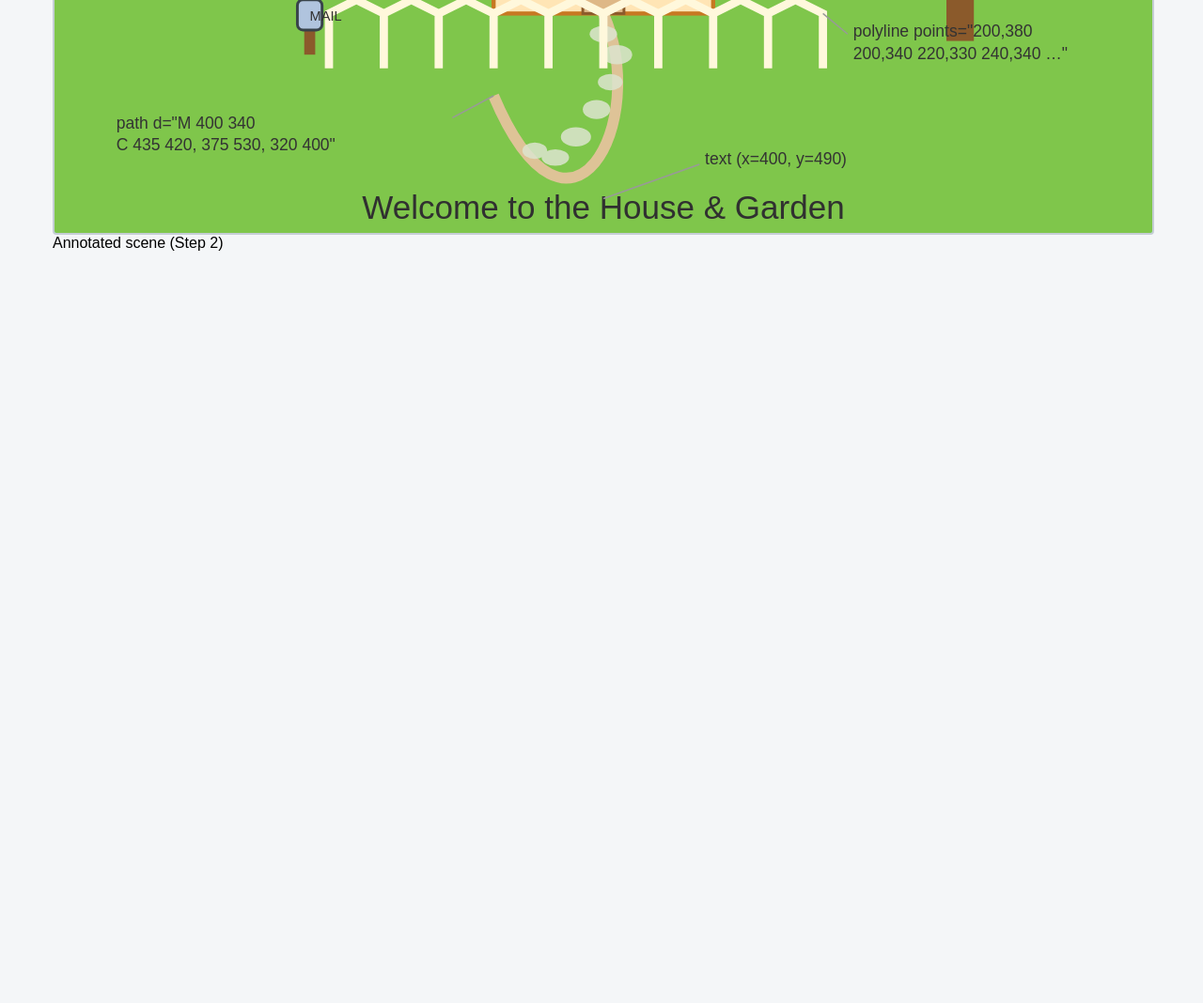
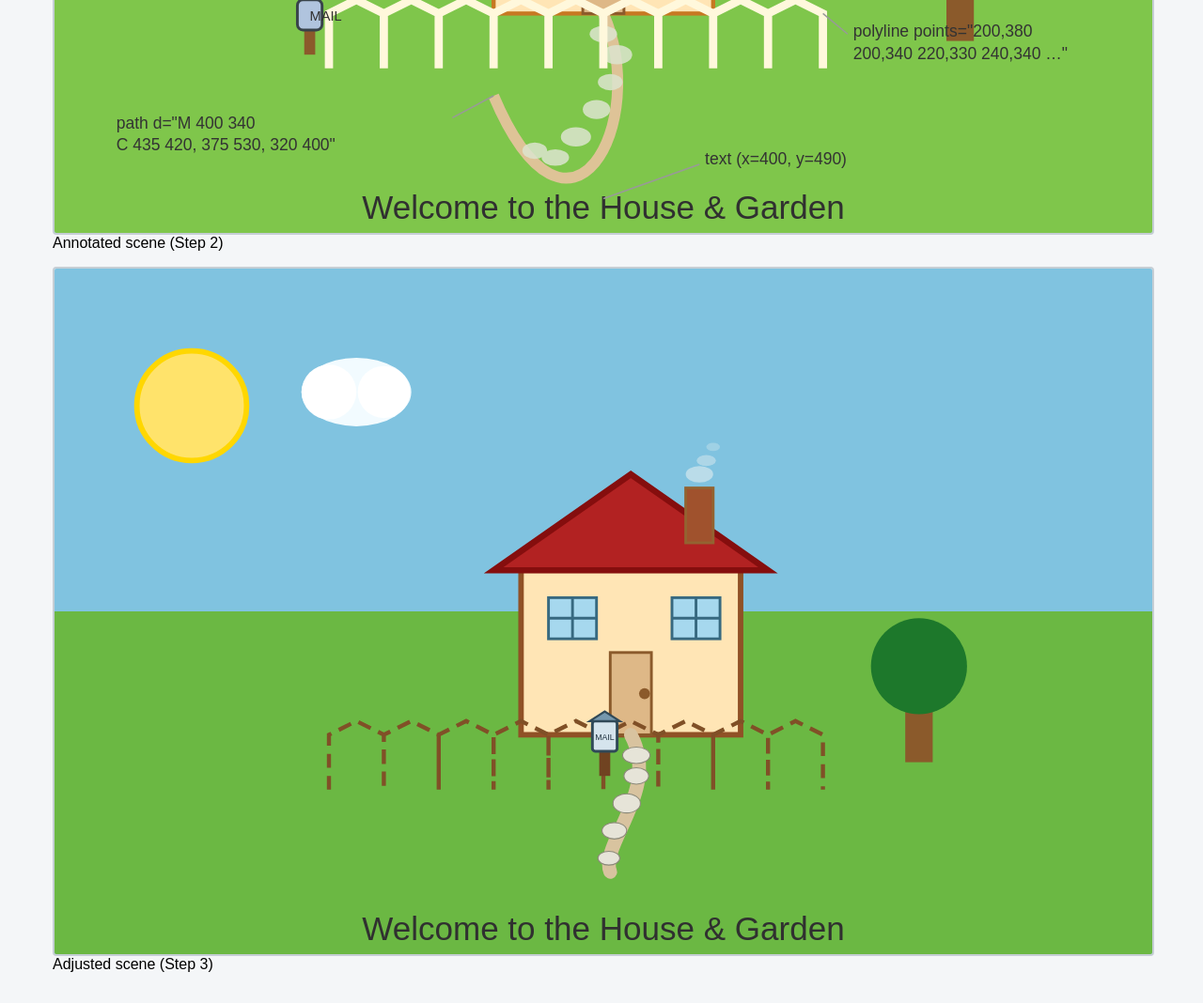
Before and after one commit to Haowo0904/T04-1, a plain HTML site: page index.html in a window 1280 px wide. Shown: the part 1284-2352 px from the top of the page at 94% size. Before the commit the page ends 1584 px from the top, so only its background shows below. Drawn offline with Linux system fonts and the light colour scheme.

Commit message:
style: reposition elements; refine fills/strokes; add path/mailbox/smoke [AI-assisted]

```diff
--- a/index.html
+++ b/index.html
@@ -10,6 +10,15 @@
     #scene-annotated #annotations { font-size: 12px; fill: #333; stroke: #999; stroke-width: 1; pointer-events: none; }
     #scene-annotated #annotations text { stroke: none; }
     #scene-annotated #annotations line { fill: none; }
+    /* Step 3 only: stronger outlines and distinct stroke weights. */
+    #scene-adjusted .sky { fill: #80c3e0; }
+    #scene-adjusted .grass { fill: #6bb843; }
+    #scene-adjusted .tree circle { fill: #1d782b; }
+    #scene-adjusted .house-body { stroke: #905126; stroke-width: 4; }
+    #scene-adjusted .roof { stroke: #850e0e; stroke-width: 4.5; }
+    #scene-adjusted .windows { stroke: #376980; stroke-width: 2; }
+    #scene-adjusted .fence { stroke: #805027; stroke-width: 3; stroke-dasharray: 10 6; }
+    #scene-adjusted .footpath { stroke-linecap: round; }
   </style>
 </head>
 <body>
@@ -171,5 +180,76 @@
   </svg>
     <figcaption>Annotated scene (Step 2)</figcaption>
   </figure>
+  <figure id="scene-adjusted-figure">
+  <svg id="scene-adjusted" xmlns="http://www.w3.org/2000/svg" viewBox="0 0 800 500" role="img" aria-labelledby="scene-adjusted-title scene-adjusted-desc">
+    <title id="scene-adjusted-title">House and Garden</title>
+    <desc id="scene-adjusted-desc">A sunny garden with a cloud, a tree, and a cream house with a red roof, chimney, door, and two blue windows. A dashed brown fence borders the house, and a curved stone footpath with a small mailbox leads to its door. Subtle smoke rises from the chimney.</desc>
+
+    <!-- Sky and grass -->
+    <rect class="sky" width="800" height="500" fill="#87cee5" />
+    <rect class="grass" y="250" width="800" height="250" fill="#7fc64b" />
+
+    <!-- Sun and cloud -->
+    <circle cx="100" cy="100" r="40" fill="#ffe36b" stroke="#ffd700" stroke-width="4" />
+    <ellipse cx="220" cy="90" rx="40" ry="25" fill="#f2fbff" />
+    <circle cx="200" cy="90" r="20" fill="white" />
+    <circle cx="240" cy="90" r="19" fill="white" />
+
+    <!-- Shift the tree slightly left to balance the house. -->
+    <g class="tree" transform="translate(-30 0)">
+      <rect x="650" y="295" width="20" height="65" fill="#8b5a2b" />
+      <circle cx="660" cy="290" r="35" fill="#228b22" />
+    </g>
+
+    <!-- Move the complete house, including windows and smoke, 20 units right. -->
+    <g transform="translate(20 0)">
+      <!-- House, roof, chimney, and smoke -->
+      <rect class="house-body" x="320" y="220" width="160" height="120" fill="#ffe5b5" stroke="#c77822" stroke-width="3" />
+      <polygon class="roof" points="300,220 400,150 500,220" fill="#b22222" stroke="#8b0000" stroke-width="3" />
+      <rect x="440" y="160" width="20" height="40" fill="#a0522d" stroke="#936331" stroke-width="2" />
+      <!-- Soft, fading ellipses form a subtle chimney puff. -->
+      <g class="smoke" fill="#e2edf0" opacity="0.7">
+        <ellipse cx="450" cy="150" rx="10" ry="6" opacity="0.85" />
+        <ellipse cx="455" cy="140" rx="7" ry="4" opacity="0.65" />
+        <ellipse cx="460" cy="130" rx="5" ry="3" opacity="0.45" />
+      </g>
+
+      <!-- Door and two windows with line-shaped panes -->
+      <rect x="385" y="280" width="30" height="60" fill="#deb887" stroke="#8b5a2b" stroke-width="2" />
+      <circle cx="410" cy="310" r="4" fill="#8b5a2b" />
+      <g class="windows" fill="#a6d8ee" stroke="#508ab0" stroke-width="2">
+        <rect x="340" y="240" width="35" height="30" />
+        <line x1="357.5" y1="240" x2="357.5" y2="270" />
+        <line x1="340" y1="255" x2="375" y2="255" />
+        <rect x="430" y="240" width="35" height="30" />
+        <line x1="447.5" y1="240" x2="447.5" y2="270" />
+        <line x1="430" y1="255" x2="465" y2="255" />
+      </g>
+    </g>
+
+    <!-- The stone footpath starts at the translated door center (420,340). -->
+    <path class="footpath" d="M 420 340 C 442 380, 397 420, 405 440" fill="none" stroke="#d8c39f" stroke-width="10" />
+    <g fill="#e6e4d8" stroke="#8b8979" stroke-width="0.75">
+      <ellipse cx="424" cy="355" rx="10" ry="6" />
+      <ellipse cx="424" cy="370" rx="9" ry="6" />
+      <ellipse cx="417" cy="390" rx="10" ry="7" />
+      <ellipse cx="408" cy="410" rx="9" ry="6" />
+      <ellipse cx="404" cy="430" rx="8" ry="5" />
+    </g>
+
+    <!-- A darker dashed stroke distinguishes the fence from the lawn. -->
+    <polyline class="fence" points="200,380 200,340 220,330 240,340 240,380 240,340 260,330 280,340 280,380 280,340 300,330 320,340 320,380 320,340 340,330 360,340 360,380 360,340 380,330 400,340 400,380 400,340 420,330 440,340 440,380 440,340 460,330 480,340 480,380 480,340 500,330 520,340 520,380 520,340 540,330 560,340 560,380" fill="none" stroke="#fff8dc" stroke-width="6" />
+
+    <!-- Reposition the mailbox beside the path and add a small pitched cap. -->
+    <g transform="translate(215 0)">
+      <rect x="182" y="350" width="8" height="20" fill="#704321" />
+      <rect x="177" y="330" width="18" height="22" rx="2" fill="#d5e4ed" stroke="#304958" stroke-width="2" />
+      <polygon points="175,330 186,323 197,330" fill="#7598ae" stroke="#304958" stroke-width="1.5" />
+      <text x="186" y="344" text-anchor="middle" font-size="6" fill="#203340">MAIL</text>
+    </g>
+    <text x="400" y="490" text-anchor="middle" font-size="24" fill="#303030">Welcome to the House &amp; Garden</text>
+  </svg>
+    <figcaption>Adjusted scene (Step 3)</figcaption>
+  </figure>
 </body>
 </html>
```
